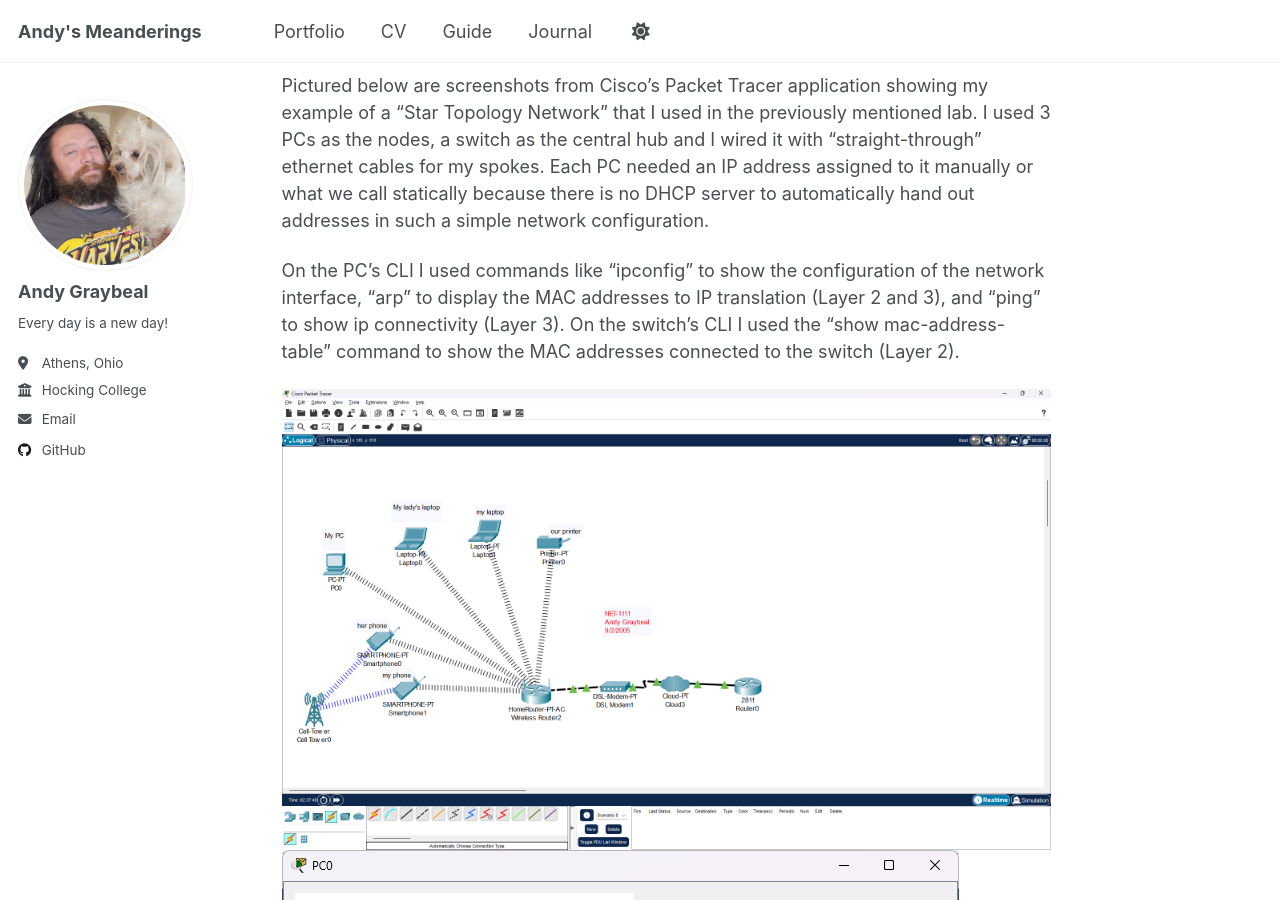
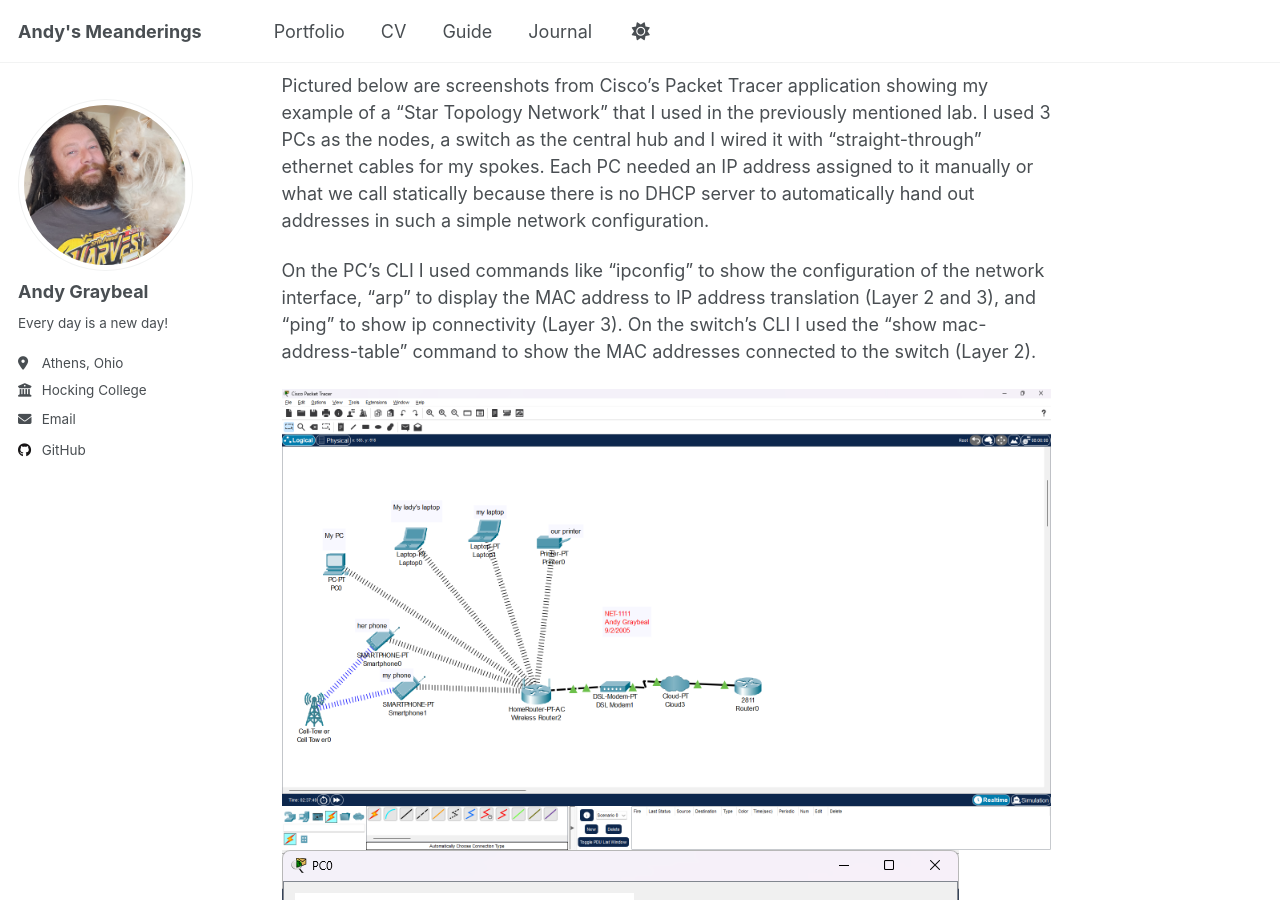
Before and after one commit to andy-graybeal/andy-graybeal.github.io, a Jekyll site: the page built from _portfolio/net-1111-cisco-1-intro-to-networks.md, in a window 1280 px wide and 900 px high, scrolled down 5417 px. Built offline with Jekyll 4.4.1, drawn with Linux system fonts in a browser that asks for light colours; a script that is not in the unit is left out.

Commit message:
Update net-1111-cisco-1-intro-to-networks.md

```diff
--- a/_portfolio/net-1111-cisco-1-intro-to-networks.md
+++ b/_portfolio/net-1111-cisco-1-intro-to-networks.md
@@ -63,7 +63,7 @@ Basic switches communicate on Layer 1 and Layer 2 of the OSI layers, ie. moving
 
 Pictured below are screenshots from Cisco's Packet Tracer application showing my example of a "Star Topology Network" that I used in the previously mentioned lab.  I used 3 PCs as the nodes, a switch as the central hub and I wired it with "straight-through" ethernet cables for my spokes.  Each PC needed an IP address assigned to it manually or what we call statically because there is no DHCP server to automatically hand out addresses in such a simple network configuration.
 
-On the PC's CLI I used commands like "ipconfig" to show the configuration of the network interface, "arp" to display the MAC addresses to IP translation (Layer 2 and 3), and "ping" to show ip connectivity (Layer 3).  On the switch's CLI I used the "show mac-address-table" command to show the MAC addresses connected to the switch (Layer 2).
+On the PC's CLI I used commands like "ipconfig" to show the configuration of the network interface, "arp" to display the MAC address to IP address translation (Layer 2 and 3), and "ping" to show ip connectivity (Layer 3).  On the switch's CLI I used the "show mac-address-table" command to show the MAC addresses connected to the switch (Layer 2).
 
 <img src='/images/NET-1111/Week_02_NET-1111-Home_Network.png'>
 <img src='/images/NET-1111/Week_02_NET-1111-Home_Network_PING.png'>
```
